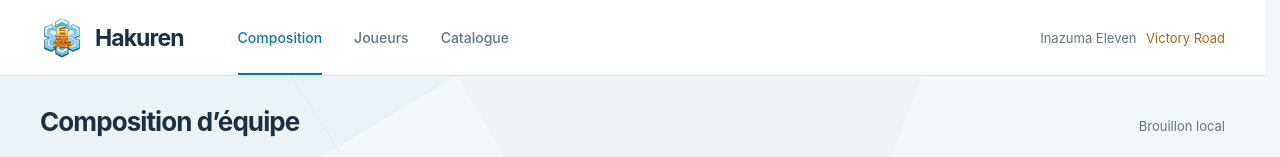
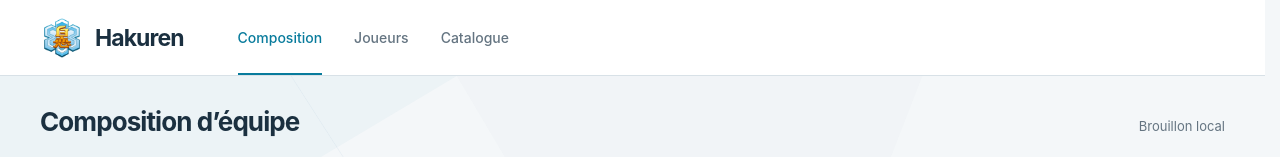
Before and after one commit to BuathierTom/Hakuren, a React (Vite) app in the folder apps/web/: page / in a window 1280 px wide. Shown: the top 157 px of the page. Built offline with nearby package versions, Linux system fonts and the light colour scheme; no server answers.

Commit message:
chore: remove game subtitle from the header

```diff
--- a/apps/web/src/components/layout/site-header/site-header.tsx
+++ b/apps/web/src/components/layout/site-header/site-header.tsx
@@ -36,9 +36,6 @@ export function SiteHeader({ view }: { view: View }) {
             Catalogue
           </a>
         </nav>
-        <span className={styles.game}>
-          Inazuma Eleven <span>Victory Road</span>
-        </span>
       </div>
     </header>
   );
```
